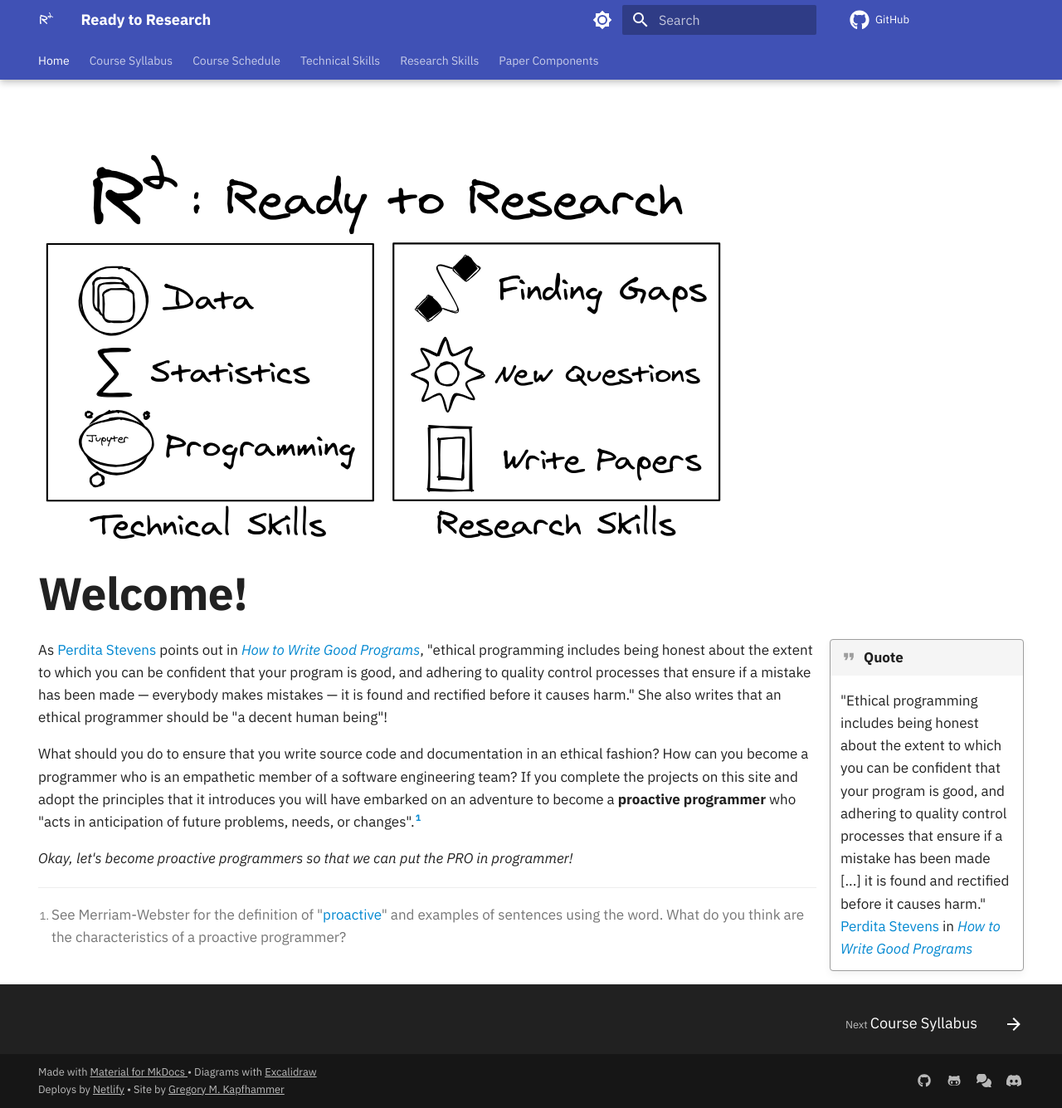
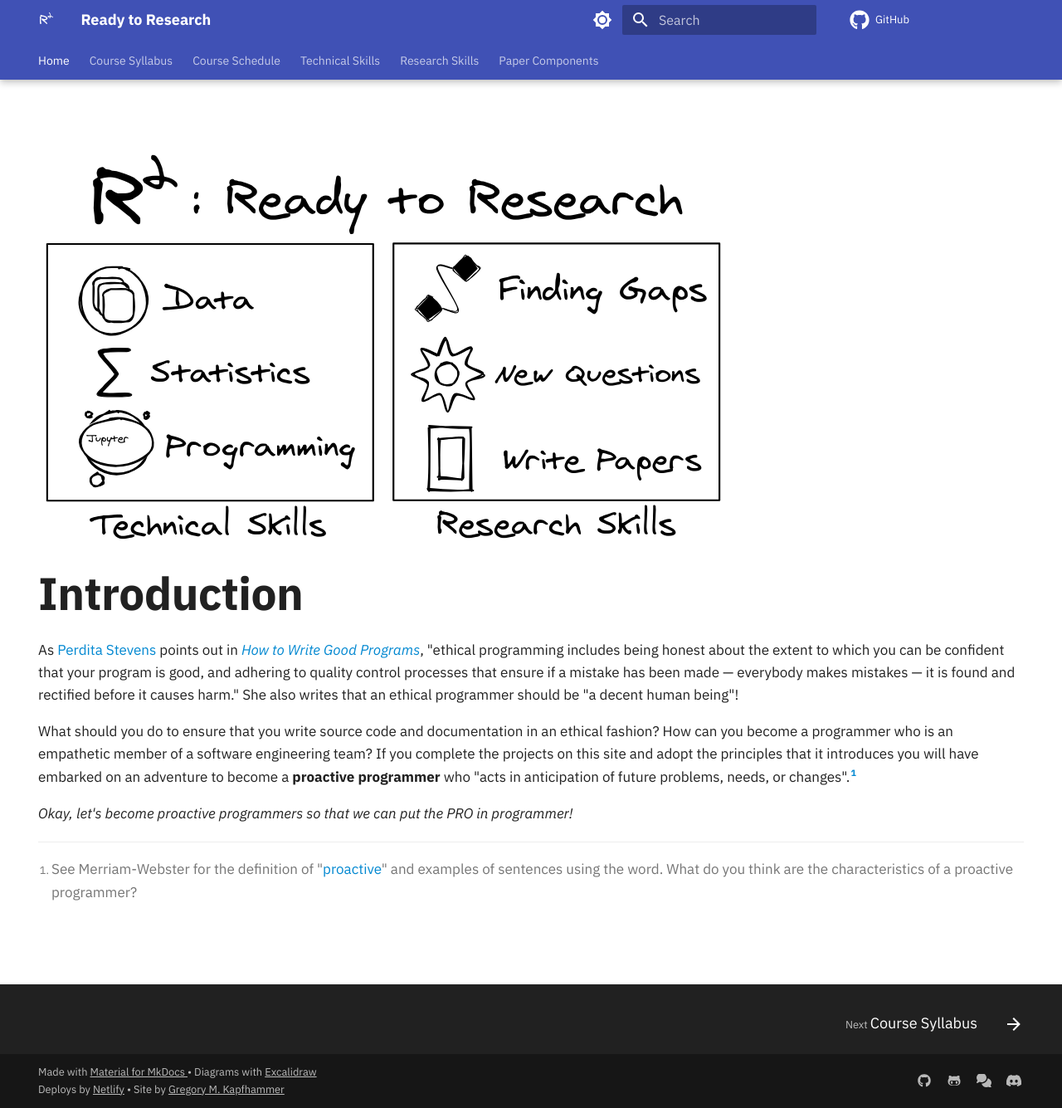
Before and after one commit to kaushal1014/research-paper-template-Athlete-Injuries, an MkDocs documentation site: the page built from docs/index.md, in a window 1280 px wide and 1335 px high. Shown: the whole window at 83% size. Built offline with MkDocs 1.6.1 and Material for MkDocs 9.7.7, drawn with Linux system fonts in a browser that asks for light colours; comment, search, counter and statistics services are not loaded.

Commit message:
refactor: Remove the admonition in the index.

```diff
--- a/docs/index.md
+++ b/docs/index.md
@@ -7,9 +7,7 @@ hide:
 ![Data Sets](/img/main/ready-to-research.svg#only-light){width="70%"}
 ![Data Sets](/img/main/ready-to-research-inverted.svg#only-dark){width="70%"}
 
-# Welcome!
-
---8<-- "includes/admonitions/admonish-ethics.md"
+# Introduction
 
 As [Perdita Stevens](https://www.stevens-bradfield.com/~perdita/) points out in
 [*How to Write Good
```
